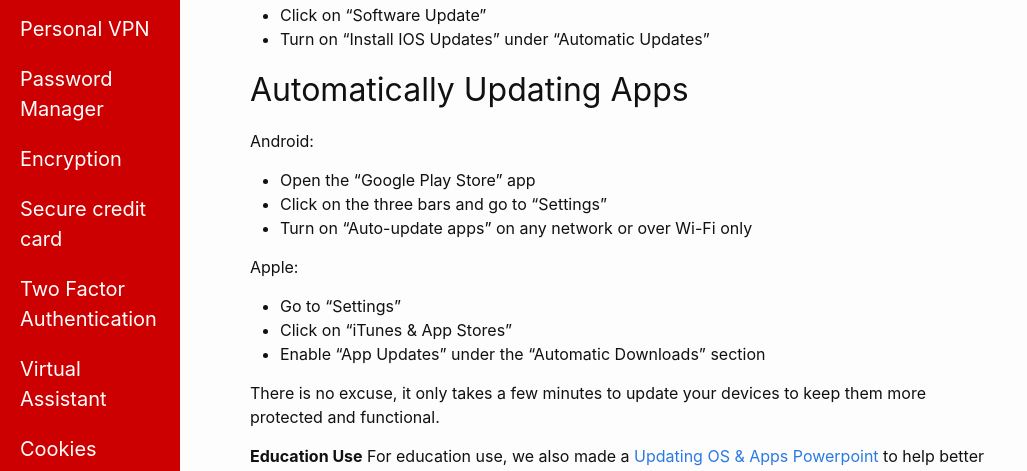
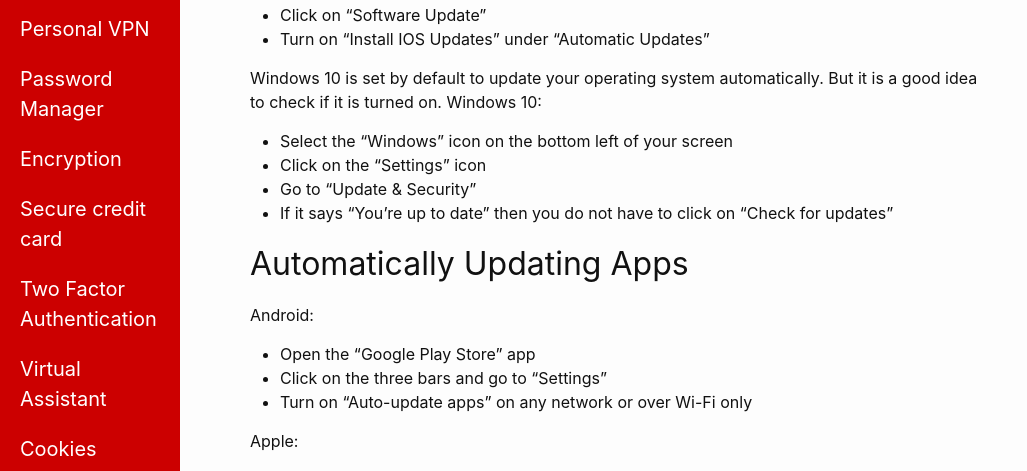
Before and after one commit to everydaysecurity/everydaysecurity, a Jekyll site: the page built from UpdatingOSandApps.md, in a window 1280 px wide and 1400 px high, scrolled down 1255 px. Shown: the part 192-663 px from the top of the window, without its empty margins (0-1027 px from the left). Built offline with Jekyll 4.4.1, drawn with Linux system fonts in a browser that asks for light colours; some of the changed text lies outside the part shown.

Commit message:
Update UpdatingOSandApps.md

```diff
--- a/UpdatingOSandApps.md
+++ b/UpdatingOSandApps.md
@@ -29,6 +29,13 @@ Apple:
 - Click on “Software Update”
 - Turn on “Install IOS Updates” under “Automatic Updates”
 
+Windows 10 is set by default to update your operating system automatically. But it is a good idea to check if it is turned on.
+Windows 10:
+- Select the "Windows" icon on the bottom left of your screen
+- Click on the "Settings" icon
+- Go to "Update & Security"
+- If it says "You're up to date" then you do not have to click on "Check for updates"
+
 <h2>Automatically Updating Apps</h2>
 Android:
 - Open the “Google Play Store” app
@@ -39,6 +46,11 @@ Apple:
 - Go to “Settings”
 - Click on “iTunes & App Stores”
 - Enable “App Updates” under the “Automatic Downloads” section
+
+Windows 10:
+- Select the "Windows" icon on the bottom left of your screen
+- Go to the Microsoft Store, click on the three dots in the upper right corner and select "Settings"
+- Go to "App updates" and set "Update apps automatically" to On
 
 There is no excuse, it only takes a few minutes to update your devices to keep them more protected and functional.
 
```
